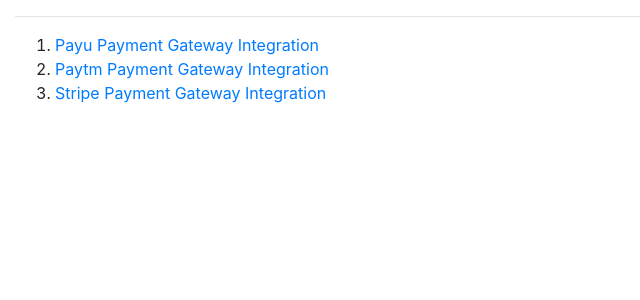
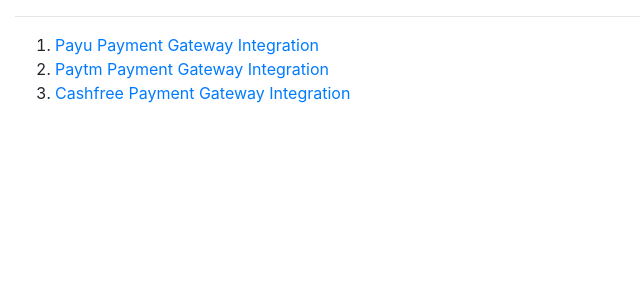
Before and after one commit to renjithsraj/paywix_demos, a Django app: page / in a window 1280 px wide. Shown: the part 56-356 px from the top of the page, without its empty margins (0-640 px from the left). Run offline with Django 3.2, Linux system fonts and the light colour scheme; some libraries are stand-ins or nearby versions.

Commit message:
update the cashfree pg

```diff
--- a/paywix_demo/checkout/urls.py
+++ b/paywix_demo/checkout/urls.py
@@ -1,6 +1,6 @@
 from django.urls import path
 from .views import home, payu_checkout, payu_failure, payu_success,\
-                            paytm_checkout, paytm_response, stripe_checkout
+                            paytm_checkout, paytm_response, cashfree_checkout, cashfree_response_return
 
 
 urlpatterns = [
@@ -10,5 +10,8 @@
     path('payu/failure', payu_failure, name="payu_failure"),
     path('payu/success', payu_success, name="payu_success"),
     path('paytm/response', paytm_response, name="paytm_response"),
-    path('stripe_checkout', stripe_checkout, name="stripe_checkout"),
+    path('cashfree_checkout', cashfree_checkout, name="cashfree_checkout"),
+    path('cashfree/response', cashfree_response_return, name="cashfree_response_return"),
+
+
 ]
--- a/paywix_demo/checkout/views.py
+++ b/paywix_demo/checkout/views.py
@@ -4,8 +4,10 @@
 
 from paywix.payu import PAYU
 from paywix.paytm import PayTm
+from paywix.cashfree import  Cashfree
 payu = PAYU()
 paytm = PayTm()
+cashfree = Cashfree()
 
 import uuid
 
@@ -21,7 +23,6 @@
         data = dict(zip(request.POST.keys(), request.POST.values()))
         data['txnid'] = payu.generate_txnid()
         payu_data = payu.initiate_transaction(data)
-        print ("payu data us", payu_data)
         return render(request, 'payu_checkout.html', {"posted": payu_data})
     return render(request, 'payu.html', {})
 
@@ -36,7 +37,6 @@
             'CUST_ID': "renjithsraj@live.com",
         }
         param_dict = paytm.initiate_transaction(data_dict)
-        print ("before request", param_dict)
         return render(request, "paytm_checkout.html", {'paytmdict': param_dict})
 
 # Payu success return page
@@ -68,3 +68,22 @@
         "amount": 10, "order_id": str(uuid.uuid1()),
         "currency": "usd", "description": "TEST Prodcut"}
     return render(request, 'stripe.html', {'data': stripe_data})
+
+def cashfree_checkout(request):
+    data = {}
+    data.update({'order_id': cashfree.generate_txnid()})
+
+    if request.method == 'POST':
+        # Make sure that the details are stored in the db
+        data = dict(zip(request.POST.keys(), request.POST.values()))
+        data.pop('csrfmiddlewaretoken')
+        pgdata = cashfree.initiate_transaction(data)
+        return render(request, 'cashfree_checkout.html', {'postData': pgdata})
+    else:
+        return render(request, 'cashfree.html', {'posted': data})
+
+@csrf_exempt
+def cashfree_response_return(request):
+    data = dict(zip(request.POST.keys(), request.POST.values()))
+    response = cashfree.verify_hash(data)
+    return JsonResponse(response)
--- a/paywix_demo/templates/home.html
+++ b/paywix_demo/templates/home.html
@@ -20,7 +20,7 @@
             </li>
 
             <li class="list-item">
-                <a href="{% url 'stripe_checkout' %}">Stripe Payment Gateway Integration</a>
+                <a href="{% url 'cashfree_checkout' %}">Cashfree Payment Gateway Integration</a>
             </li>
 
         </ol>
```
Also changed, not shown: paywix_demo/paywix_demo/settings.py (+8 -1 lines), 1 other file.
